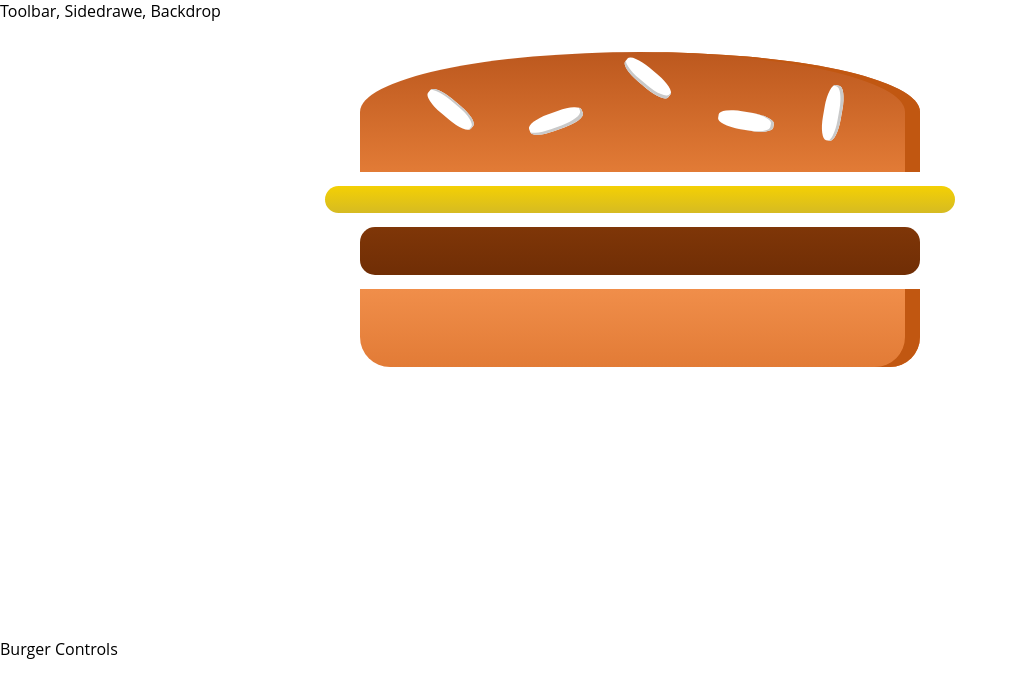
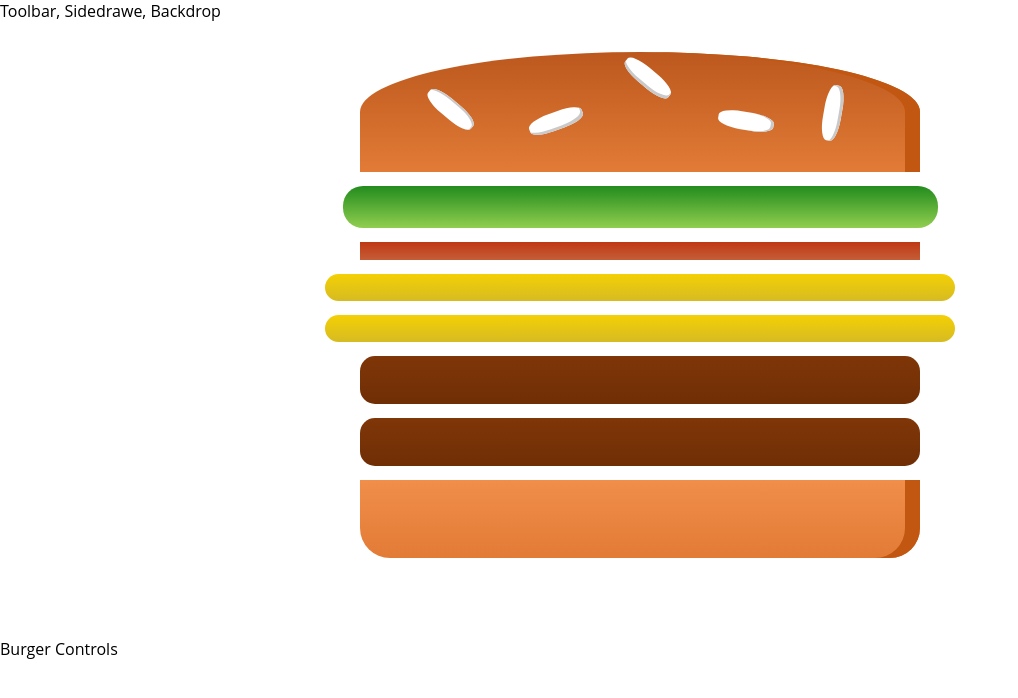
Before and after one commit to phat14191/Burger-Project, a React app: page / in a window 1280 px wide. Shown: the top 698 px of the page, without its empty margins (0-1018 px from the left). Built offline with nearby package versions, Linux system fonts and the light colour scheme.

Commit message:
Output Burger Ingredients Dynamically

```diff
--- a/src/components/Burger/Burger.css
+++ b/src/components/Burger/Burger.css
@@ -3,22 +3,25 @@
   margin: auto;
   height: 250px;
   overflow: scroll;
-  text-align: bold;
+  text-align: center;
+  font-weight: bold;
   font-size: 1.2rem;
 }
 
-@media (min-width: 500) and (min-height: 400px) {
+@media (min-width: 500px) and (min-height: 400px) {
   .Burger {
     width: 350px;
     height: 300px;
   }
 }
+
 @media (min-width: 500px) and (min-height: 401px) {
   .Burger {
     width: 450px;
     height: 400px;
   }
 }
+
 @media (min-width: 1000px) and (min-height: 700px) {
   .Burger {
     width: 700px;
--- a/src/components/Burger/Burger.js
+++ b/src/components/Burger/Burger.js
@@ -1,15 +1,22 @@
 import React from 'react';
 
 import classes from './Burger.css';
-import BurgerIncredient from './BurgerIngredient/BurgerIngredient';
+import BurgerIngredient from './BurgerIngredient/BurgerIngredient';
 
 function Buger(props) {
+  const transformedIngredients = Object.keys(props.ingredients)
+        .map(igKey => {
+          return [...Array( props.ingredients[igKey] )].map( (_, i) => {
+            return <BurgerIngredient key={igKey + i} type={igKey} />
+          });
+  });
+  console.log(Object.keys(props.ingredients))
+
   return (
     <div className={classes.Burger}>
-      <BurgerIncredient type='bread-top' />
-      <BurgerIncredient type='cheese' />
-      <BurgerIncredient type='meat' />
-      <BurgerIncredient type='bread-bottom' />
+      <BurgerIngredient type='bread-top' />
+      {transformedIngredients}
+      <BurgerIngredient type='bread-bottom' />
     </div>
   );
 };
--- a/src/containers/BurgerBuilder/BurgerBuilder.js
+++ b/src/containers/BurgerBuilder/BurgerBuilder.js
@@ -5,11 +5,24 @@
 
 
 class BurgerBuilder extends Component {
+  // constructor(props) {
+  //   super(props);
+  //   this.state = {...}
+  // }
+  state = {
+    ingredients: {
+      salad: 1,
+      bacon: 1,
+      cheese: 2,
+      meat:2
+    }
+  }
+
   render() {
     return (
       <div>
         <Aux>
-          <Burger />
+          <Burger ingredients={this.state.ingredients}/>
           <div>Burger Controls</div>
         </Aux>
       </div>
```
